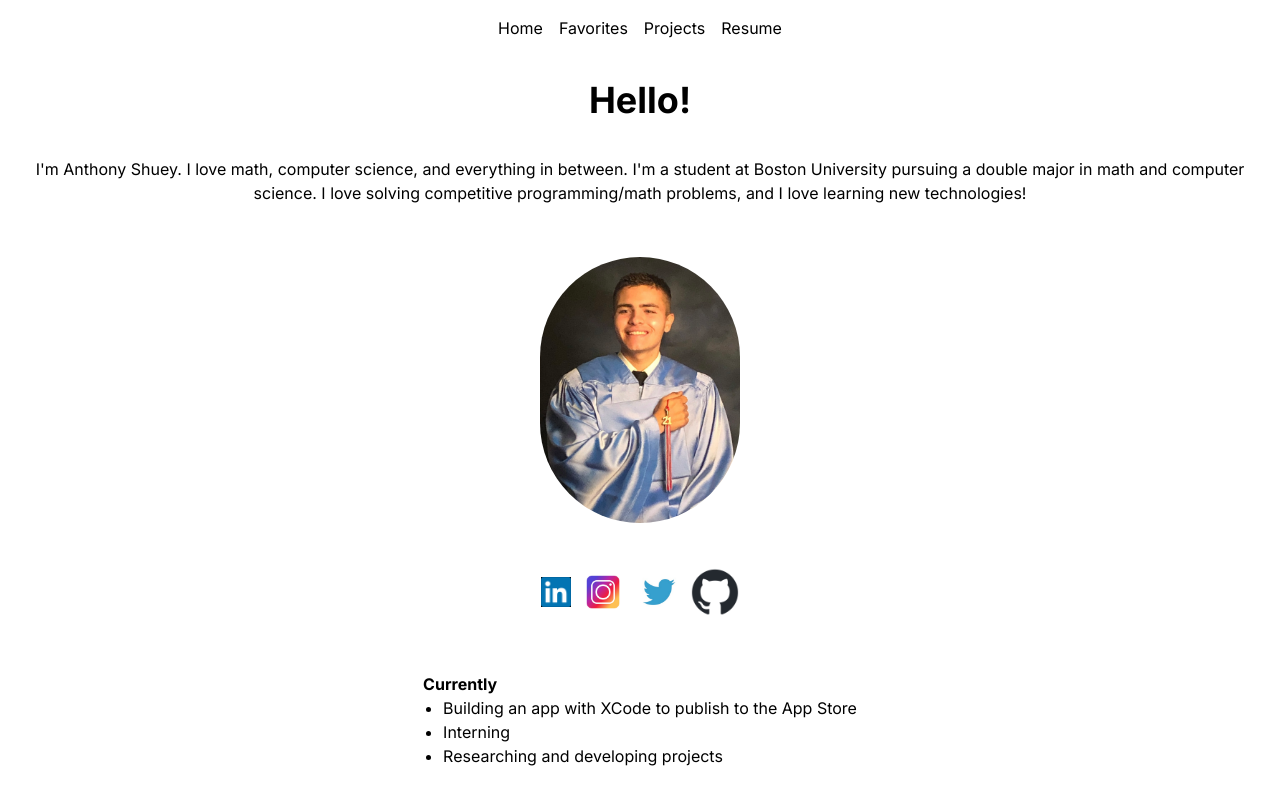
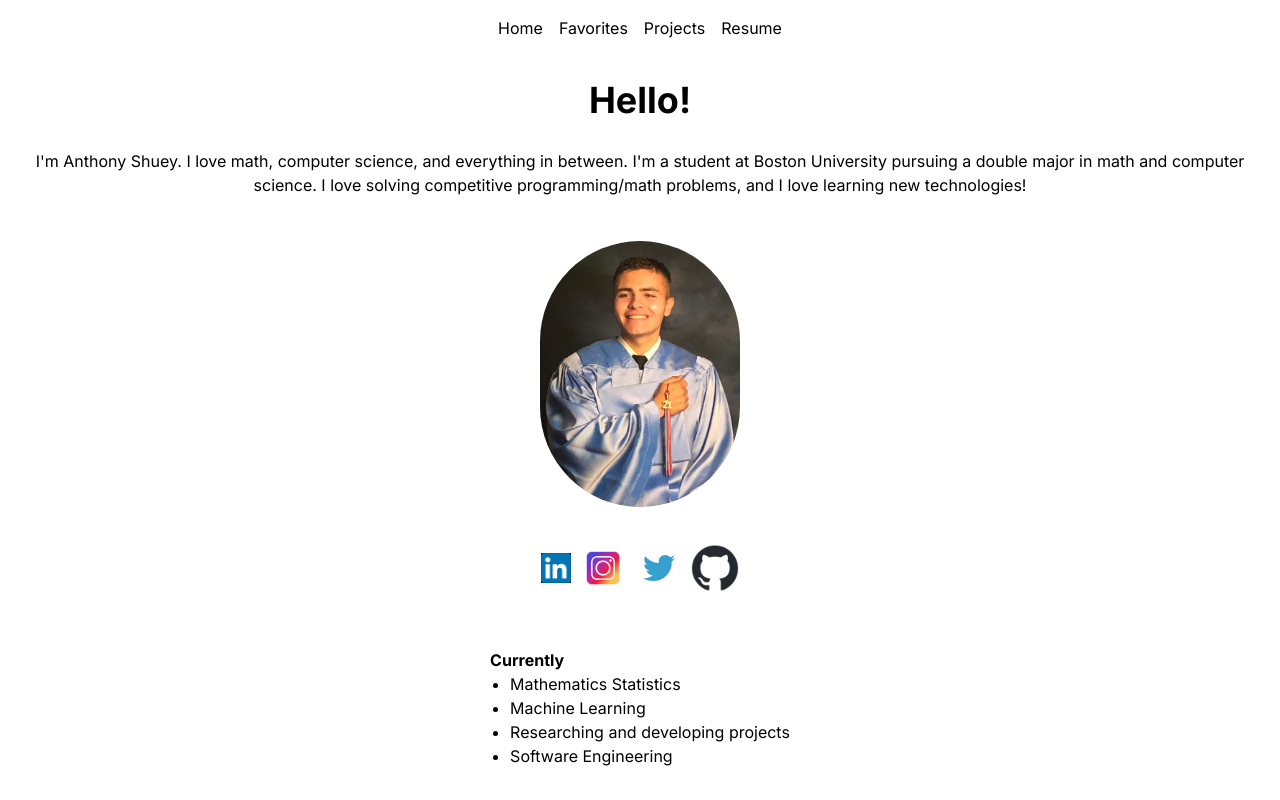
Before and after one commit to AnthonyShuey/Personal-Website, a Next.js app: page / in a window 1280 px wide. Built offline with nearby package versions, Linux system fonts and the light colour scheme.

Commit message:
Update page.tsx

```diff
--- a/app/page.tsx
+++ b/app/page.tsx
@@ -43,9 +43,10 @@ export default function Home() {
         <div className="w-1/2 p-4">
           <h2 className="font-bold">Currently</h2>
           <ul style={{ listStyleType: 'disc', paddingLeft: '20px' }}>
-          <li style={{ whiteSpace: 'nowrap' }}>Building an app with XCode to publish to the App Store</li>
-          <li style={{ whiteSpace: 'nowrap' }}>Interning</li>
+          <li style={{ whiteSpace: 'nowrap' }}>Mathematics Statistics</li>
+          <li style={{ whiteSpace: 'nowrap' }}>Machine Learning</li>
           <li style={{ whiteSpace: 'nowrap' }}>Researching and developing projects</li>
+          <li style = {{whiteSpace: 'nowrap'}}>Software Engineering</li>
 
           </ul>
         </div>
```
